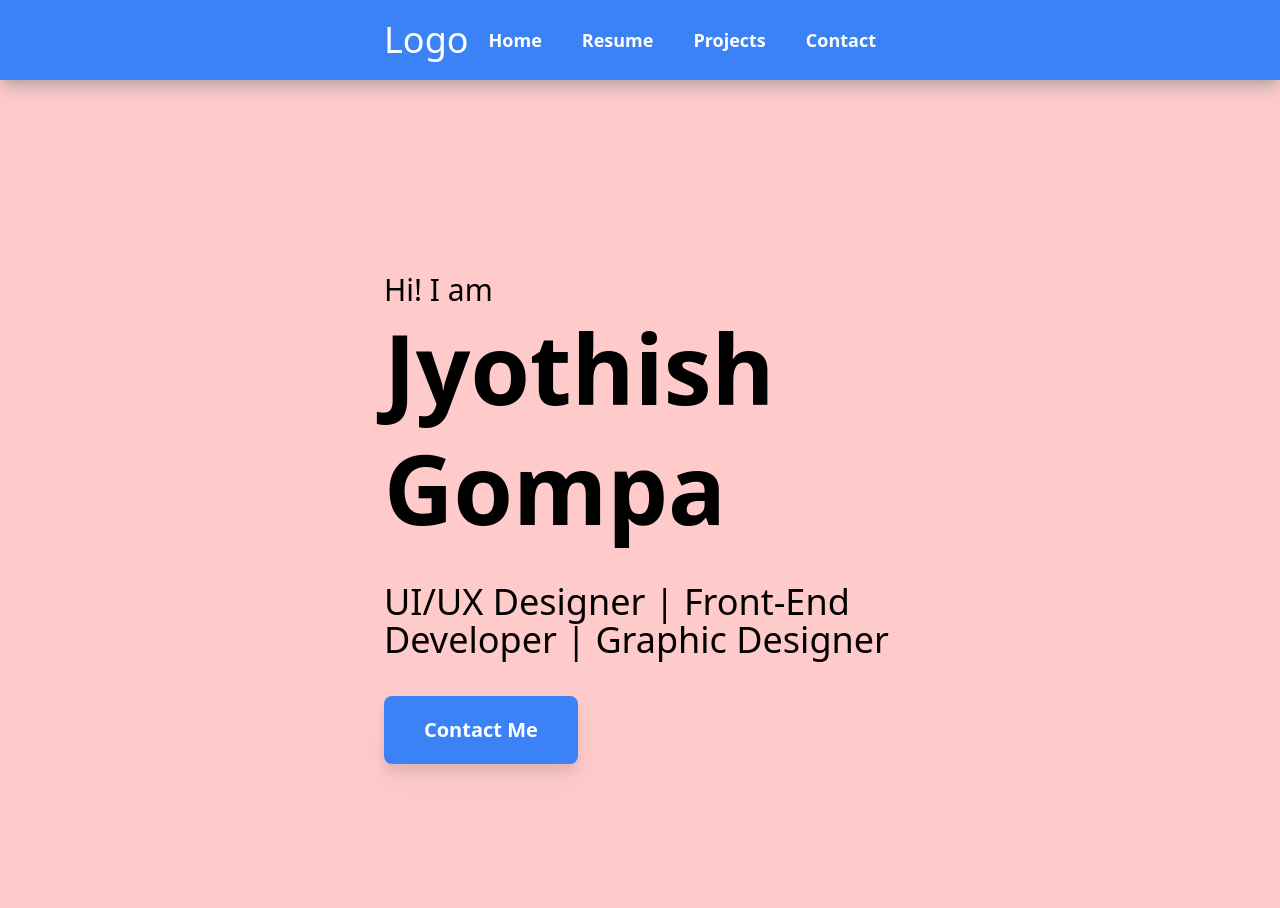
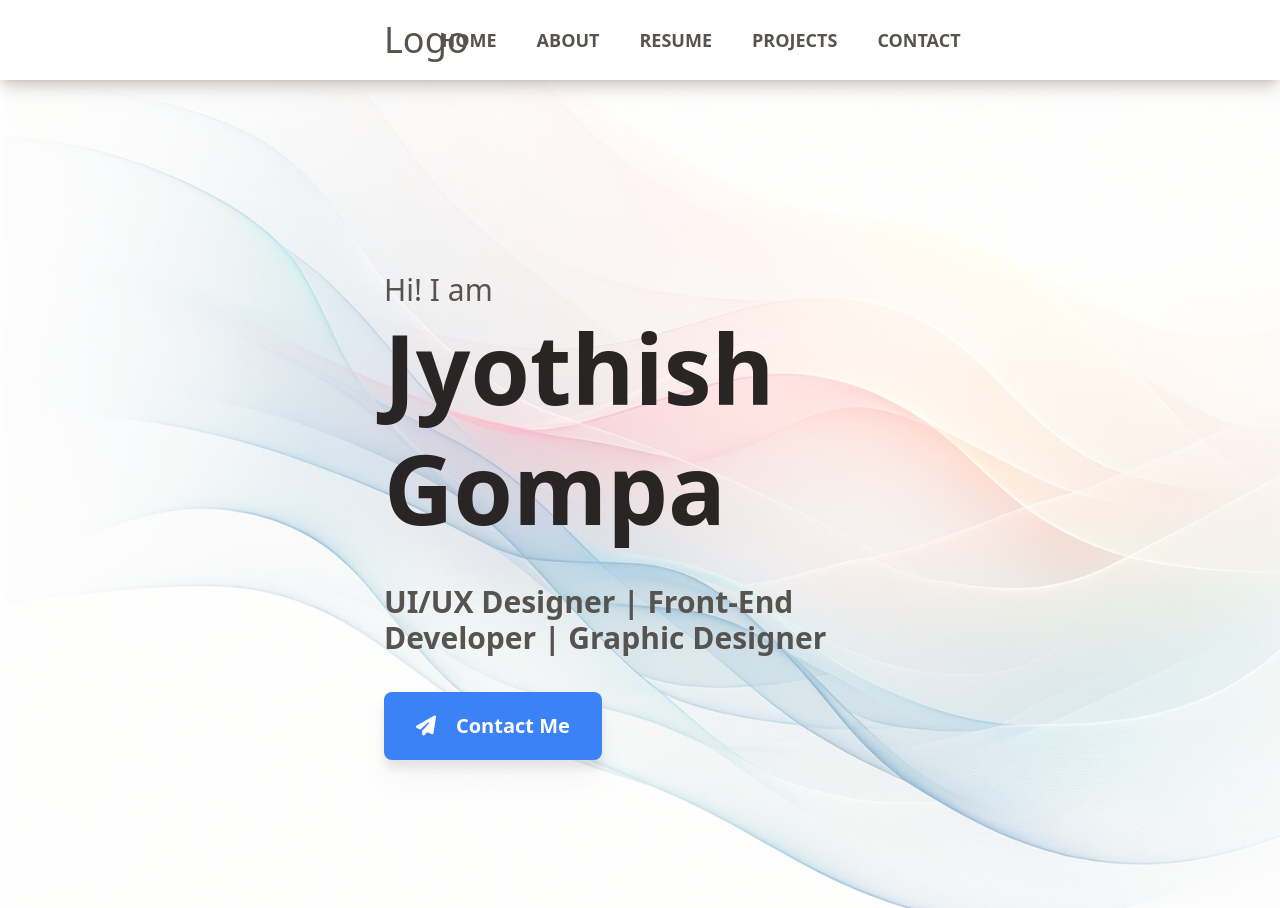
Before and after one commit to Jyotish547/Personal-Portfolio, a website built with Vite: page src/index.html in a window 1280 px wide. Shown: the top 908 px of the page. Built offline with nearby package versions, Linux system fonts and the light colour scheme.

Commit message:
Update 2

```diff
--- a/src/index.html
+++ b/src/index.html
@@ -7,27 +7,40 @@
     <title>Jyothish | Portfolio</title>
   </head>
   <body id="container" class="flex h-full">
-    <nav id="navbar" class="top-0 left-0 fixed flex flex-row w-full h-20 px-96 items-center bg-blue-500 text-white shadow-lg shadow-stone-400/75">
-      <div id="logo" class="text-4xl items-center fixed">Logo</div>
-      <div class="flex flex-row items-center justify-end w-full text-lg font-semibold">
-        <li class="list-none py-5"><a target="./index.html" class="p-5">Home</i></a></li>
-        <li class="list-none py-5"><a target="./resume.html" class="p-5">Resume</i></a></li>
-        <li class="list-none py-5"><a target="./projects.html" class="p-5">Projects</a></li>
+    <nav id="navbar" class="top-0 left-0 fixed flex flex-row w-full h-20 px-96 items-center bg-white-300 text-stone-600 shadow-lg shadow-stone-400/50">
+      <div id="logo" class="text-4xl items-center">Logo</div>
+      <div class="flex flex-row items-center justify-end w-full text-lg font-bold">
+        <li class="list-none py-5"><a target="./index.html" class="p-5">HOME</i></a></li>
+        <li class="list-none py-5"><a target="./index.html" class="p-5">ABOUT</i></a></li>
+        <li class="list-none py-5"><a target="./resume.html" class="p-5">RESUME</i></a></li>
+        <li class="list-none py-5"><a target="./projects.html" class="p-5">PROJECTS</a></li>
         <!-- For Case studies refer to Sahil's portfolio www.thisissahil.com for group projects, and add your seperate personal projects -->
-        <li class="list-none py-5"><a target="./contact.html" class="p-5">Contact</a></li>
+        <li class="list-none py-5"><a target="./contact.html" class="p-5">CONTACT</a></li>
       </div>
     </nav>
     <main id="app" class="h-screen w-screen pt-20 px-96 flex flex-col items-center">
       <!-- Hero Section -->
-      <div id="hero-section" class="bg-red-200 text-3xl bg-white px-96 py-48 w-screen justify-center">
+      <div id="hero-section" class="primary-bg bg-red-300 text-3xl text-stone-600 bg-white px-96 py-48 w-screen justify-center">
         Hi! I am
         <br>
-        <span class="text-8xl font-bold leading-tight">Jyothish <br> Gompa <br> </span>
+        <span class="text-8xl font-bold leading-tight text-stone-800">Jyothish <br> Gompa <br> </span>
         <br>
-        <span class="text-4xl leading-none">UI/UX Designer | Front-End Developer | Graphic Designer</span>
+        <span class="text-3xl leading-none font-semibold">UI/UX Designer | Front-End Developer | Graphic Designer</span>
         <br>
         <br>
-        <button id="hero-button" class="bg-blue-500 py-5 px-10 rounded-lg text-xl text-white font-semibold drop-shadow-xl">Contact Me</button>
+        <button id="hero-button" class="bg-blue-500 py-5 px-8 rounded-lg text-xl text-white font-semibold drop-shadow-xl"><i class="fa-solid fa-paper-plane pr-5"></i></span>Contact Me</button>
+      </div>
+      <!-- About Section -->
+      <div id="about-section" class="bg-gray-100 w-screen py-12 ">
+        <div id="about-title" class="primary-bg text-3xl bg-red-300 p-5 text-center font-bold w-64 rounded-lg m-auto drop-shadow-xl text-stone-600">
+          ABOUT ME
+        </div>
+        <div id="about-container">
+          <img id="about-photo" src="../assets/about.png"></img>
+          <div id="about-content">
+
+          </div>
+        </div>
       </div>
     </main>
     <script type="module" src="./main.ts"></script>
--- a/src/input.css
+++ b/src/input.css
@@ -8,3 +8,8 @@ html {
     /* Add background color later */
     /* background-color: cyan; */
 }
+
+.primary-bg {
+    background-image:linear-gradient(rgba(255, 255, 255, 0.5), rgba(255, 255, 255, 0.5)),  url('../assets/hero-background.png');
+    background-size: cover;
+}
```
Also changed, not shown: assets/about.png (added), assets/hero-background.png (added), public/output.css.
